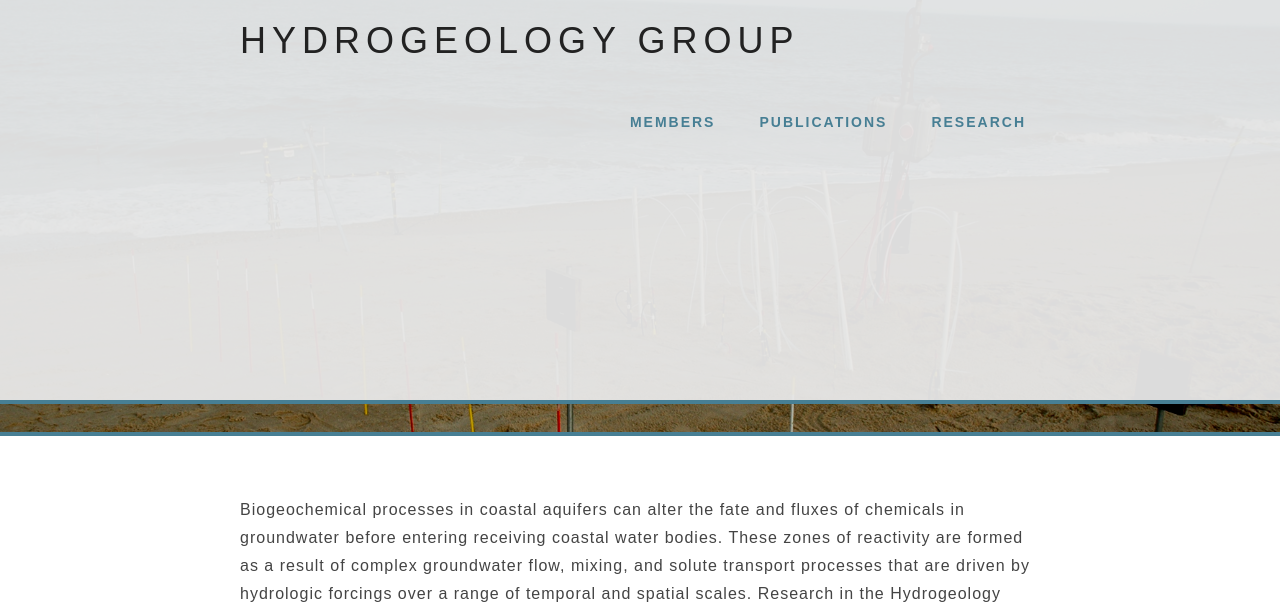
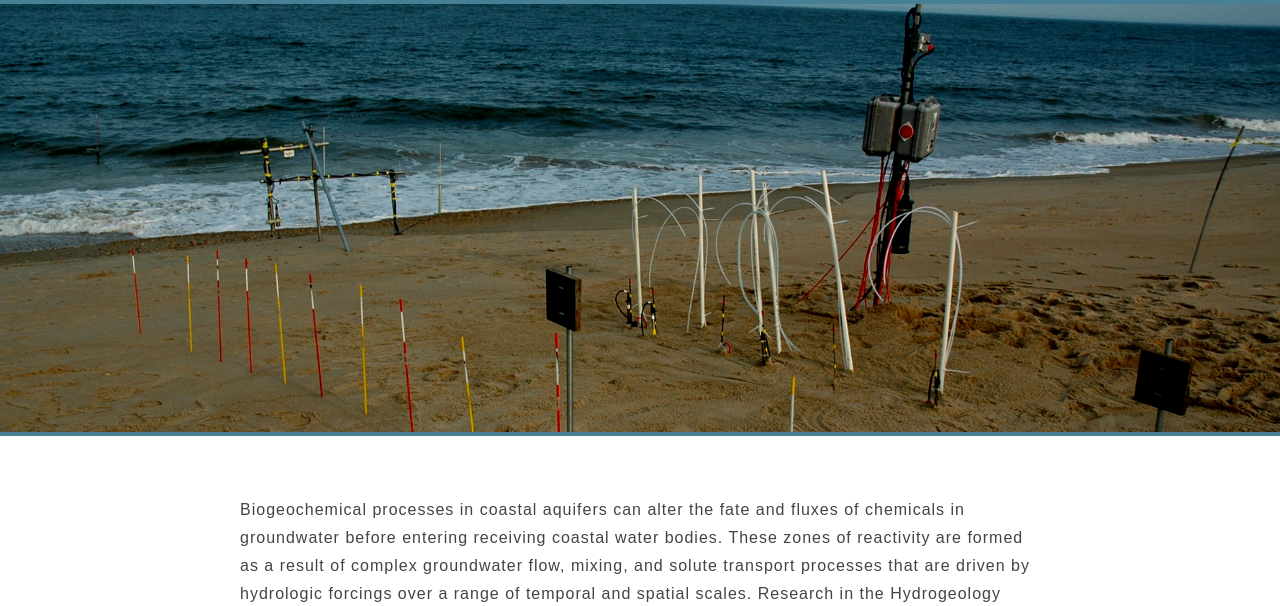
Before and after one commit to jwheiss/jwheiss.github.io, a PHP site: page /index.html in a window 1280 px wide. Shown: the top 606 px of the page. Run offline with PHP 8.4, Linux system fonts and the light colour scheme; some web fonts are replaced.

Commit message:
Update main.css

```diff
--- a/resources/main.css
+++ b/resources/main.css
@@ -27,7 +27,7 @@ a:hover {
 	}
 #header-inner {
 	max-width: 800px;
-	height: 400px;
+	height: 0px;
 	width: 100%;
 	margin: 0 auto;
 	display: block;
@@ -46,7 +46,7 @@ a:hover {
 	letter-spacing: 6px;
 	text-align: center;
 	margin-top: 20px;
-	margin-bottom: 20px;
+	margin-bottom: 0px;
 	float: none;
 	display: inline-block;
 	color: #222222;
```
